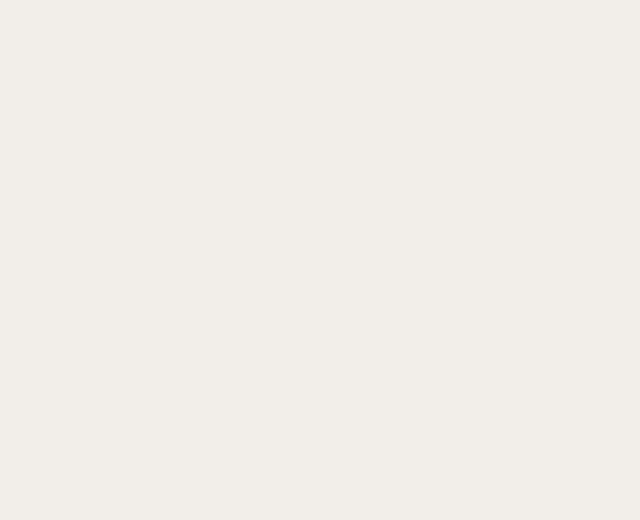
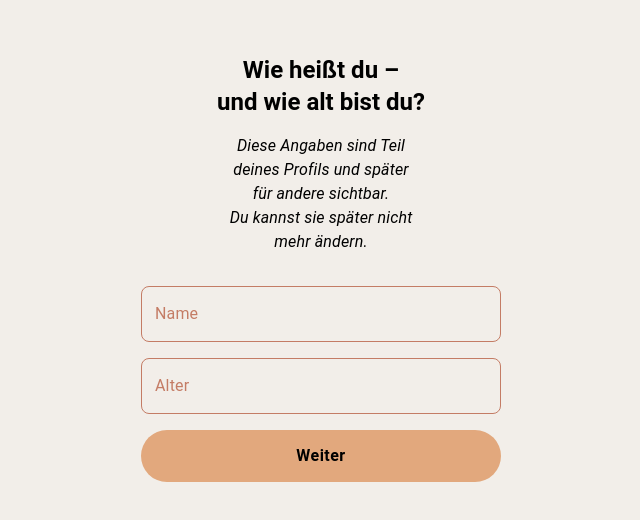
Before and after one commit to GAFMONKEY/whisper-world-frontend, a React (Vite) app: page /name-age in a window 1280 px wide. Before the commit this address had no page. Shown: the part 132-652 px from the top of the page, without its empty margins (319-959 px from the left). Built offline with nearby package versions, Linux system fonts and the light colour scheme.

Commit message:
Added Register and NameAge Page

```diff
--- a/src/App.tsx
+++ b/src/App.tsx
@@ -11,6 +11,7 @@ import ChatPage from './pages/ChatPage';
 import ChatListPage from './pages/ChatListPage';
 import MatchesPage from './pages/MatchesPage';
 import MatchSuccessPage from './pages/MatchSuccessPage';
+import NameAgePage from './pages/NameAgePage';
 
 function App() {
   return (
@@ -27,6 +28,7 @@ function App() {
           <Route path="/chats" element={<ChatListPage />} />
           <Route path="/chat/:matchId" element={<ChatPage />} />
           <Route path="/settings" element={<SettingsPage />} />
+          <Route path="/name-age" element={<NameAgePage />} />
         </Routes>
       </BrowserRouter>
     </ThemeProvider>
--- /dev/null
+++ b/src/pages/NameAgePage.tsx
@@ -0,0 +1,138 @@
+import React, { useState } from 'react';
+import {
+  Box,
+  Typography,
+  TextField,
+  Button,
+  Stack,
+} from '@mui/material';
+
+const NameAgePage: React.FC = () => {
+  const [formData, setFormData] = useState({ name: '', age: '' });
+
+  const handleChange = (field: 'name' | 'age') => (event: React.ChangeEvent<HTMLInputElement>) => {
+    setFormData(prev => ({ ...prev, [field]: event.target.value }));
+  };
+
+  const handleContinue = () => {
+    // Add validation and navigation logic here
+    console.log('Submitted:', formData);
+  };
+
+  return (
+    <Box
+      sx={{
+        minHeight: '100vh',
+        backgroundColor: '#f5eee8', // Matches beige background
+        display: 'flex',
+        justifyContent: 'center',
+        alignItems: 'center',
+        px: 2,
+      }}
+    >
+      <Box
+        sx={{
+          maxWidth: 360,
+          width: '100%',
+          textAlign: 'center',
+        }}
+      >
+        {/* Headline */}
+        <Typography
+          variant="h5"
+          sx={{
+            fontWeight: 'bold',
+            mb: 2,
+            color: '#000',
+          }}
+        >
+          Wie heißt du –<br />und wie alt bist du?
+        </Typography>
+
+        {/* Subtext */}
+        <Typography
+          variant="body1"
+          sx={{
+            fontStyle: 'italic',
+            mb: 4,
+            color: '#000',
+          }}
+        >
+          Diese Angaben sind Teil<br />
+          deines Profils und später<br />
+          für andere sichtbar.<br />
+          Du kannst sie später nicht<br />
+          mehr ändern.
+        </Typography>
+
+        <Stack spacing={2}>
+          <TextField
+            label="Name"
+            variant="outlined"
+            value={formData.name}
+            onChange={handleChange('name')}
+            fullWidth
+            InputLabelProps={{ style: { color: '#c47c65' } }}
+            sx={{
+              '& .MuiOutlinedInput-root': {
+                borderRadius: 2,
+                '& fieldset': {
+                  borderColor: '#c47c65',
+                },
+                '&:hover fieldset': {
+                  borderColor: '#a95d47',
+                },
+                '&.Mui-focused fieldset': {
+                  borderColor: '#a95d47',
+                },
+              },
+            }}
+          />
+
+          <TextField
+            label="Alter"
+            variant="outlined"
+            value={formData.age}
+            onChange={handleChange('age')}
+            type="number"
+            fullWidth
+            InputLabelProps={{ style: { color: '#c47c65' } }}
+            sx={{
+              '& .MuiOutlinedInput-root': {
+                borderRadius: 2,
+                '& fieldset': {
+                  borderColor: '#c47c65',
+                },
+                '&:hover fieldset': {
+                  borderColor: '#a95d47',
+                },
+                '&.Mui-focused fieldset': {
+                  borderColor: '#a95d47',
+                },
+              },
+            }}
+          />
+
+          <Button
+            variant="contained"
+            onClick={handleContinue}
+            sx={{
+              mt: 2,
+              backgroundColor: '#e2a87d',
+              color: '#000',
+              fontWeight: 'bold',
+              borderRadius: 999,
+              '&:hover': {
+                backgroundColor: '#d4946c',
+              },
+            }}
+          >
+            Weiter
+          </Button>
+        </Stack>
+      </Box>
+    </Box>
+  );
+};
+
+export default NameAgePage;
--- a/src/pages/RegisterPage.tsx
+++ b/src/pages/RegisterPage.tsx
@@ -7,8 +7,10 @@ import {
   Stack,
 } from '@mui/material';
 import MicIcon from '@mui/icons-material/Mic';
+import { useNavigate } from 'react-router-dom';
 
 const RegisterPage: React.FC = () => {
+  const navigate = useNavigate();
   const [formData, setFormData] = useState({
     email: '',
     password: '',
@@ -24,6 +26,8 @@ const RegisterPage: React.FC = () => {
 
   const handleSubmit = () => {
     console.log('Register:', formData);
+    // Nach Formularverarbeitung zur NameAgePage weiterleiten
+    navigate('/name-age');
   };
 
   return (
```
Lines whose indentation alone changed are shown as unchanged.
